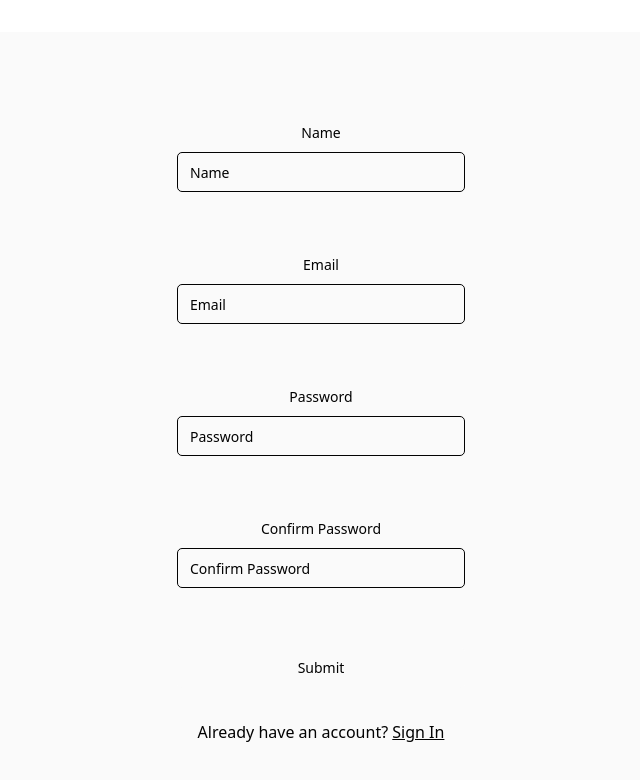
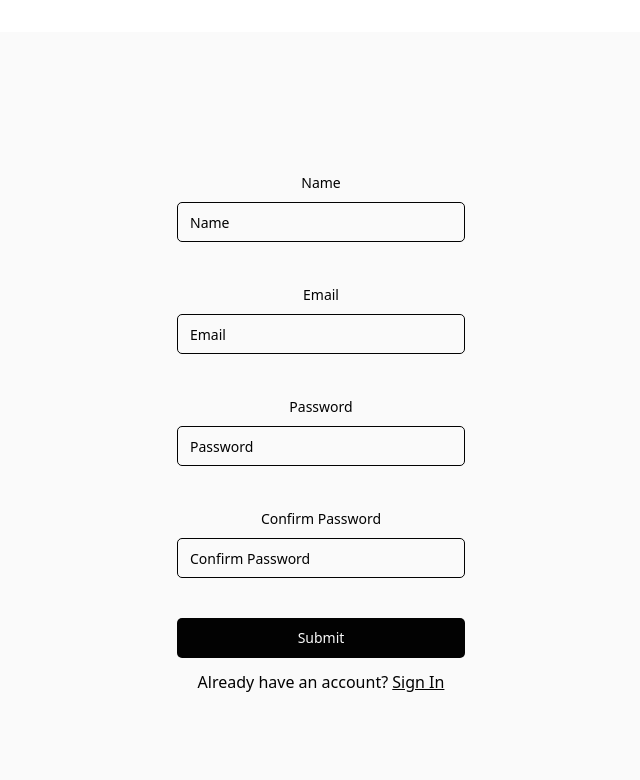
Before and after one commit to lucascamposdev/CurrencyExchanger, a React (Vite) app in the folder frontend/: page /register in a window 1280 px wide. Shown: the top 780 px of the page, without its empty margins (319-959 px from the left). Built offline with nearby package versions, Linux system fonts and the light colour scheme.

Commit message:
feat: button component

```diff
--- a/frontend/src/components/ui/button.tsx
+++ b/frontend/src/components/ui/button.tsx
@@ -9,7 +9,7 @@ const buttonVariants = cva(
   {
     variants: {
       variant: {
-        default: "bg-primary text-secondary hover:bg-primary/90 ",
+        default: "bg-secondary text-primary hover:bg-secondary/90 dark:bg-primary dark:text-secondary dark:hover:bg-primary/90",
         destructive:
           "bg-destructive text-destructive-foreground hover:bg-destructive/90",
         outline:
--- a/frontend/src/pages/Auth/Login.tsx
+++ b/frontend/src/pages/Auth/Login.tsx
@@ -36,7 +36,7 @@ function onSubmit(values: z.infer<typeof formSchema>) {
   return (
 <div className="w-72">
         <Form {...form}>
-          <form onSubmit={form.handleSubmit(onSubmit)} className="space-y-8">
+          <form onSubmit={form.handleSubmit(onSubmit)} className="space-y-3">
             <FormField
               control={form.control}
               name="email"
--- a/frontend/src/pages/Auth/Register.tsx
+++ b/frontend/src/pages/Auth/Register.tsx
@@ -1,4 +1,3 @@
-
 import { Link } from "react-router-dom"
 
 import { z } from "zod"
@@ -44,7 +43,7 @@ const Register = () => {
       return (
         <div className="w-72">
         <Form {...form}>
-          <form onSubmit={form.handleSubmit(onSubmit)} className="space-y-8">
+          <form onSubmit={form.handleSubmit(onSubmit)} className="space-y-3">
             <FormField
               control={form.control}
               name="name"
```
